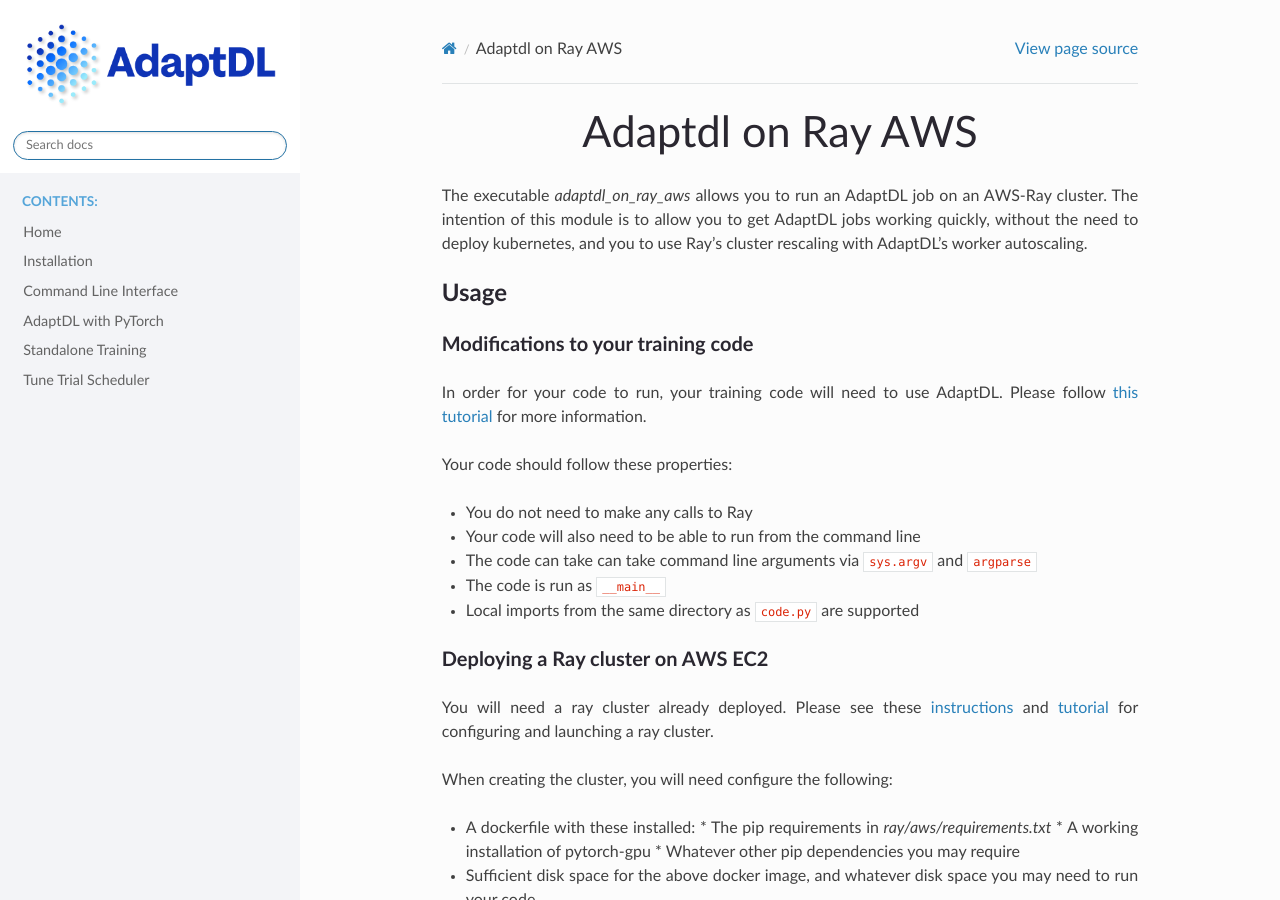
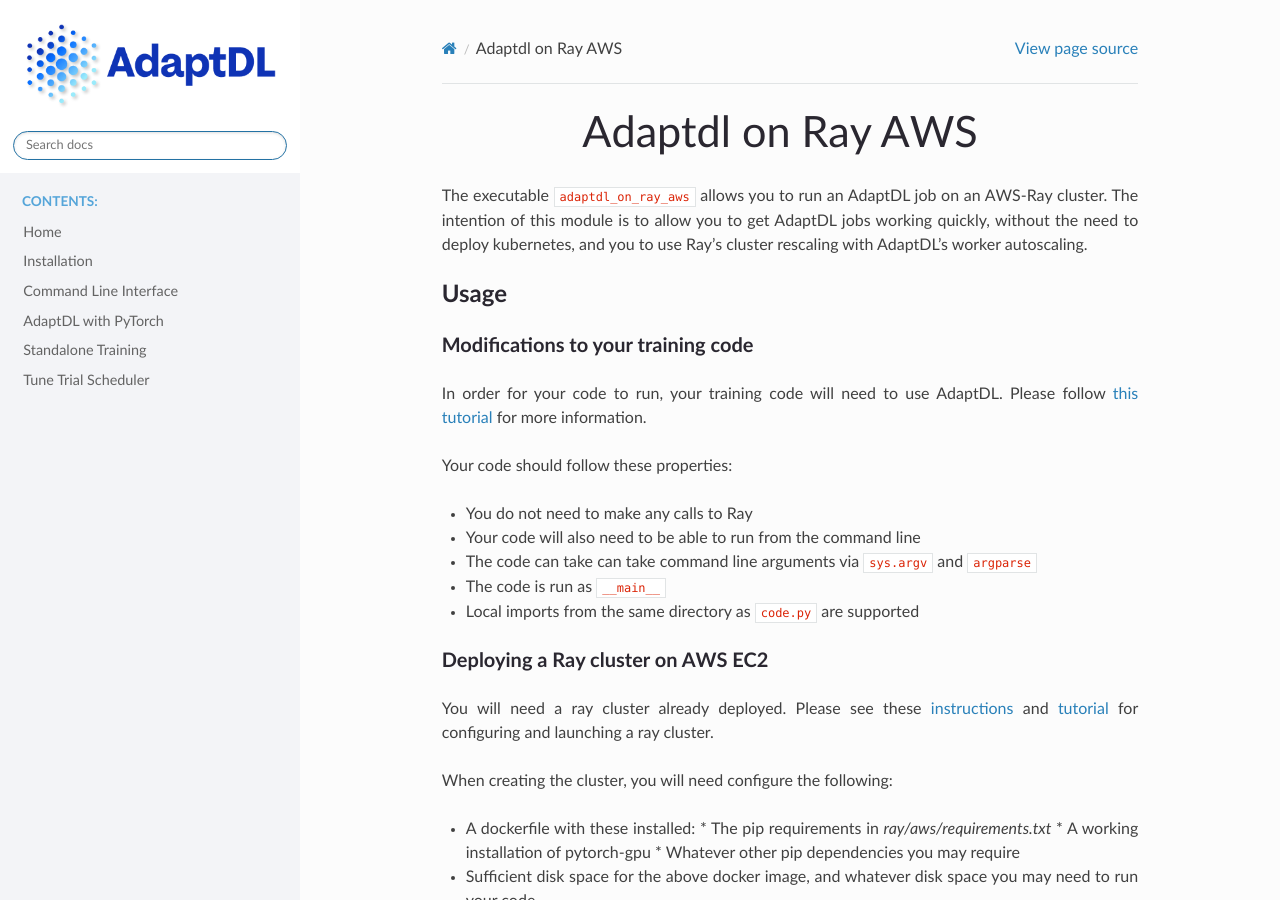
Before and after one commit to petuum/adaptdl, a Sphinx documentation site: the page built from docs/ray/aws_ray_adaptdl.rst, in a window 1280 px wide and 900 px high. Built offline with Sphinx 7.4.7 and the Read the Docs theme 2.0.0, drawn with Linux system fonts in a browser that asks for light colours; pages that are not in the unit, such as notebooks, are missing from menus.

Commit message:
fix documentation

```diff
--- a/docs/ray/aws_ray_adaptdl.rst
+++ b/docs/ray/aws_ray_adaptdl.rst
@@ -1,7 +1,7 @@
 Adaptdl on Ray AWS
 ==================
 
-The executable `adaptdl_on_ray_aws` allows you to run an AdaptDL job on an AWS-Ray cluster.
+The executable ``adaptdl_on_ray_aws`` allows you to run an AdaptDL job on an AWS-Ray cluster.
 The intention of this module is to allow you to get AdaptDL jobs working quickly, without the need to deploy kubernetes, and you to use Ray's cluster rescaling with AdaptDL's worker autoscaling.
 
 Usage
```
